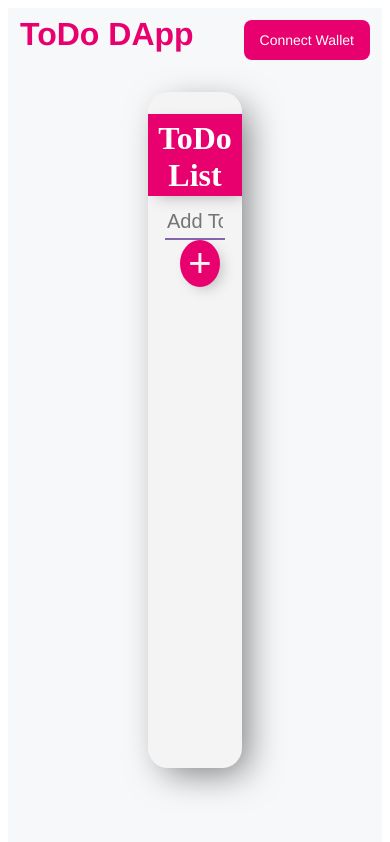
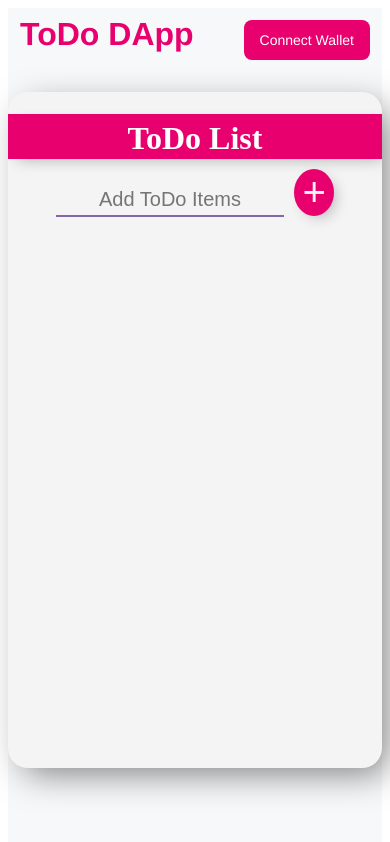
Before and after one commit to dpeshrijal/ToDo-DApp-Frontend, a React (Create React App) app: page / in a window 390 px wide. Shown: the top 842 px of the page. Built offline with nearby package versions, Linux system fonts and the light colour scheme.

Commit message:
optimizing for mobile

```diff
--- a/src/App.css
+++ b/src/App.css
@@ -25,7 +25,7 @@
 }
 
 .center-div {
-  width: 25%;
+  width: 54vh;
   height: 80vh;
   overflow: auto;
   background-color: #f4f4f4;
--- a/src/index.css
+++ b/src/index.css
@@ -5,6 +5,8 @@ body {
     sans-serif;
   -webkit-font-smoothing: antialiased;
   -moz-osx-font-smoothing: grayscale;
+  height: 100vh;
+  width: 100vh;
 }
 
 code {
```
